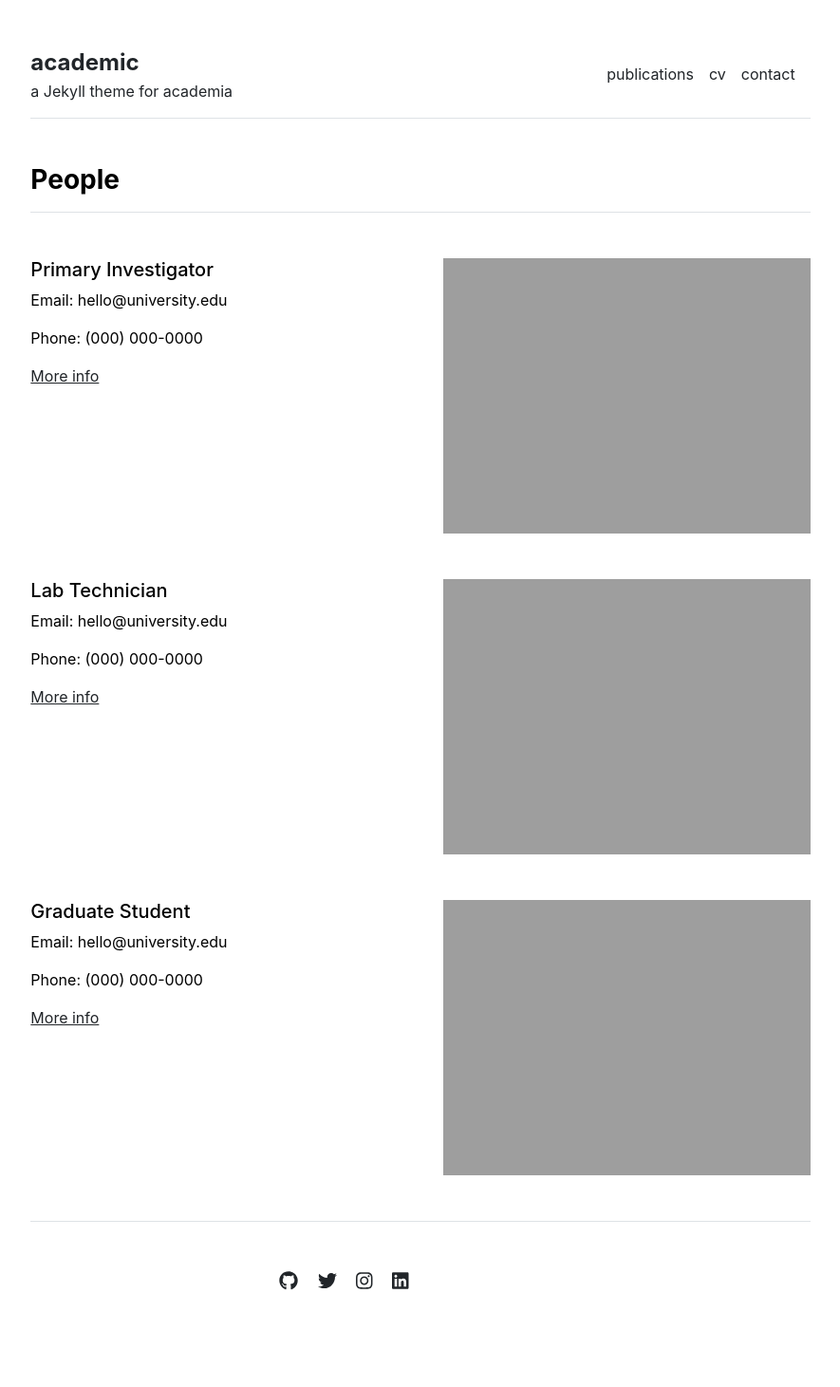
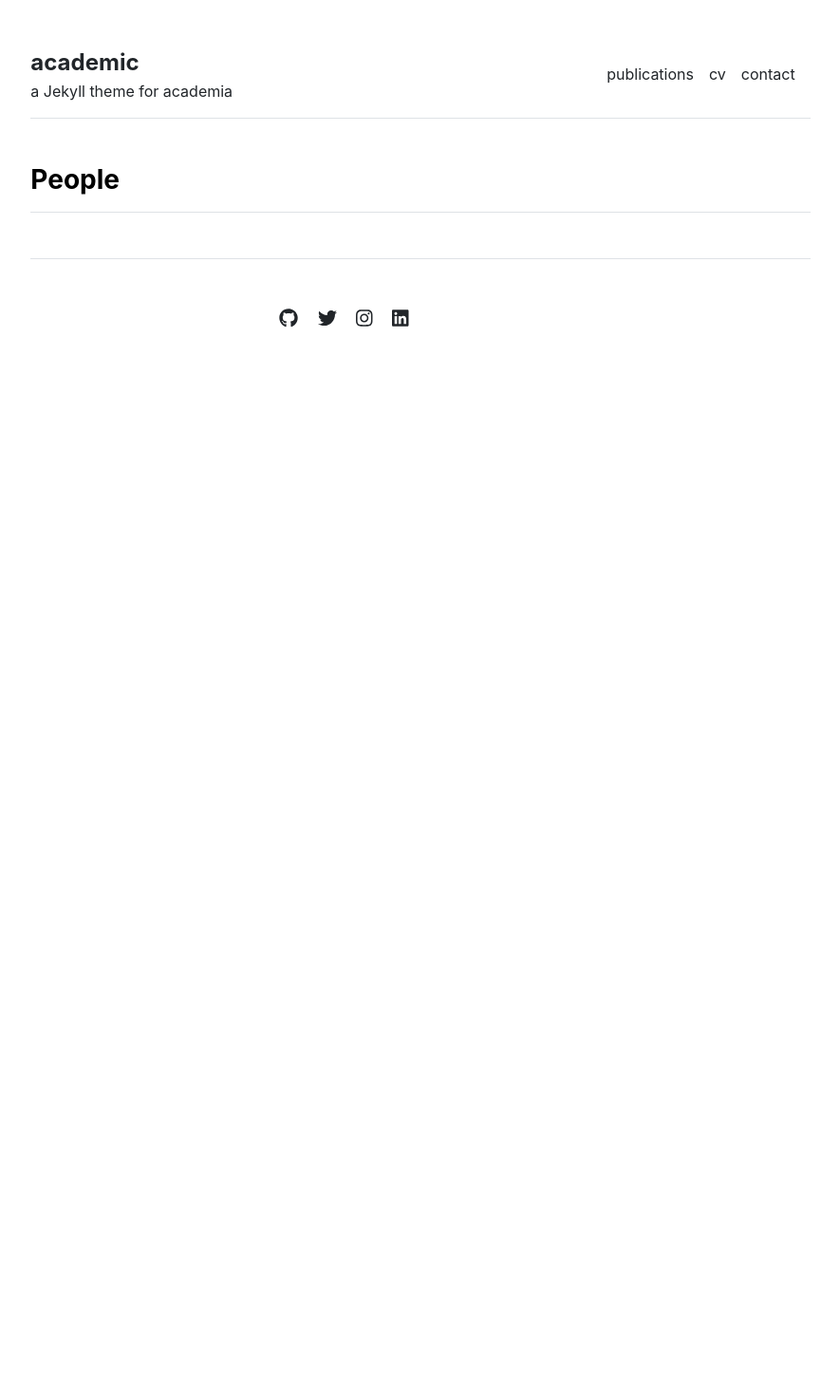
Before and after one commit to pmcal/pmcal.github.io, a Jekyll site: the page built from people.md, in a window 1280 px wide. Shown: the whole page at 95% size, without its empty margins (197-1082 px from the left). Built offline with Jekyll 4.4.1, drawn with Linux system fonts in a browser that asks for light colours; after the commit the page ends 900 px from its top, so only the background shows below that; some of the changed lines change nothing that is shown.

Commit message:
Update settings.yml

```diff
--- a/_data/settings.yml
+++ b/_data/settings.yml
@@ -2,16 +2,6 @@ menu:
 - {name: 'publications', url: '/publications'}
 - {name: 'cv', url: '/cv'}
 - {name: 'contact', url: '/contact'}
-
-people:
-- {name: 'Primary Investigator', title: 'Researcher', department: 'Physics & Astronomy', institution: 'Some University', institution_address: '1 Main Street, Canada', phone: '(000) 000-0000', email: 'hello@university.edu', office: 'Science Building 505', image: 'assets/img/primary-investigator.jpg', url: 'primary-investigator'}
-- {name: 'Lab Technician', title: 'Researcher', department: 'Physics & Astronomy', institution: 'Some University', institution_address: '1 Main Street, Canada', phone: '(000) 000-0000', email: 'hello@university.edu', office: 'Science Building 505', image: 'assets/img/lab-technician.jpg', url: 'lab-technician'}
-- {name: 'Graduate Student', title: 'Researcher', department: 'Physics & Astronomy', institution: 'Some University', institution_address: '1 Main Street, Canada', phone: '(000) 000-0000', email: 'hello@university.edu', office: 'Science Building 505', image: 'assets/img/graduate-student.jpg', url: 'graduate-student'}
-
-courses:
-- {name: 'Vector Calculus', url: 'vector-calculus'}
-- {name: 'Quantum Mechanics', url: 'quantum-mechanics'}
-- {name: 'Stellar Structures', url: 'stellar-structures'}
 
 social:
 - {icon: 'github', link: 'https://github.com/LeNPaul'}
```
